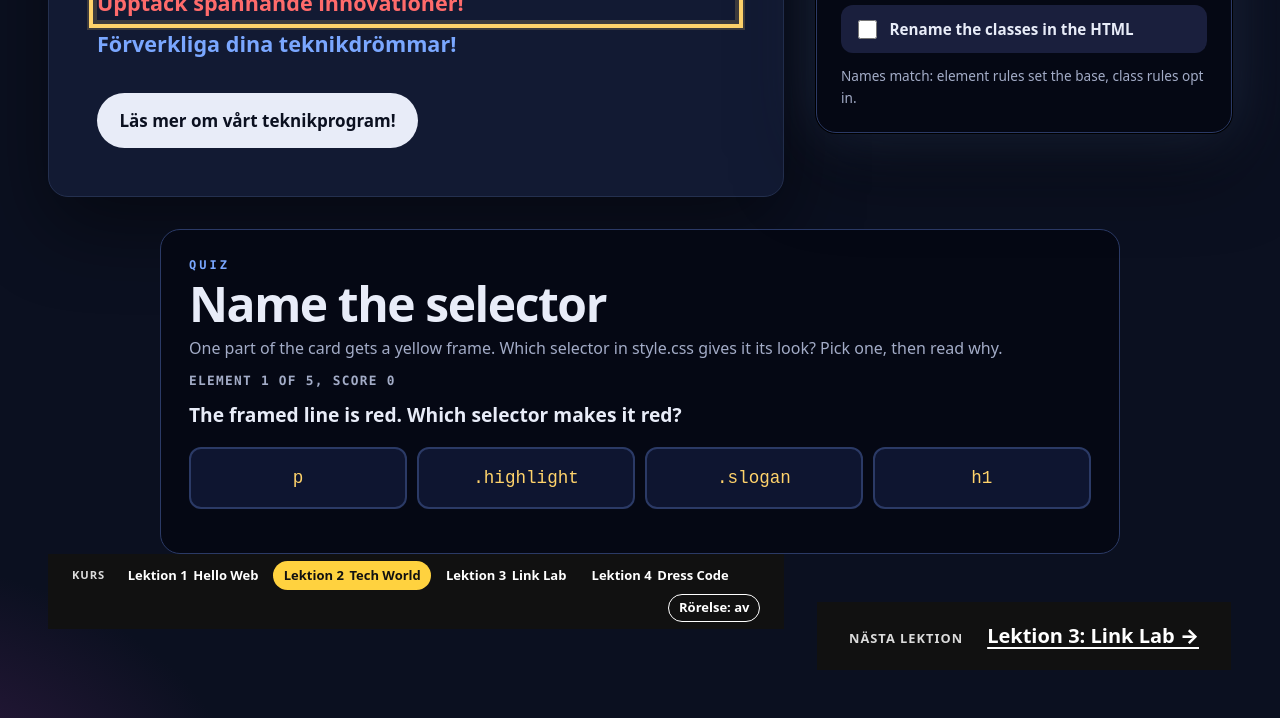
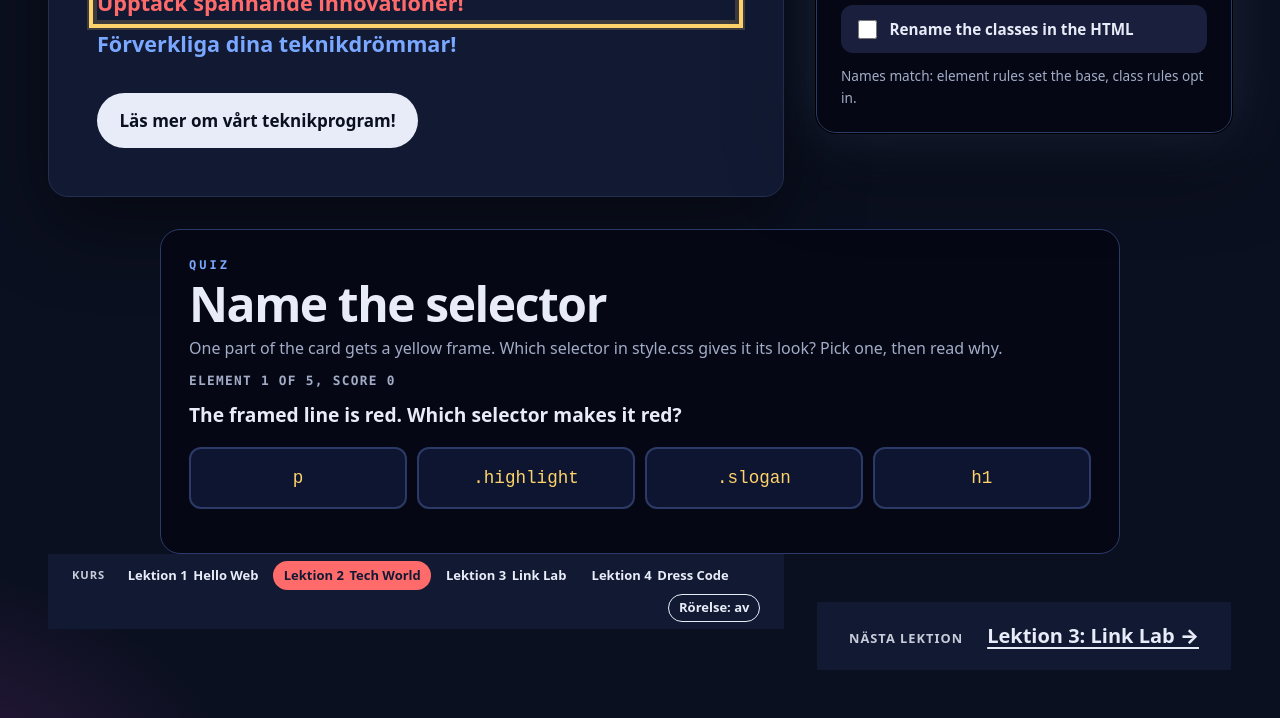
Before and after one commit to abdimannor/tech-world, a plain HTML site: page index.html in a window 1280 px wide. Shown: the part 576-1294 px from the top of the page. Drawn offline with Linux system fonts and the light colour scheme.

Commit message:
Give the course bar this lesson's own colours

```diff
--- a/style.css
+++ b/style.css
@@ -11,6 +11,9 @@
   --highlight: #ff6b6b; /* was red; lighter for contrast on dark */
   --slogan: #7aa7ff;    /* was blue; lighter for contrast on dark */
   --line: #24304f;
+  --course-bg: #121a33;
+  --course-ink: #e8ecf8;
+  --course-accent: #ff6b6b;
 }
 
 /* ---- Element selectors: apply to every element of that type ---- */
```
